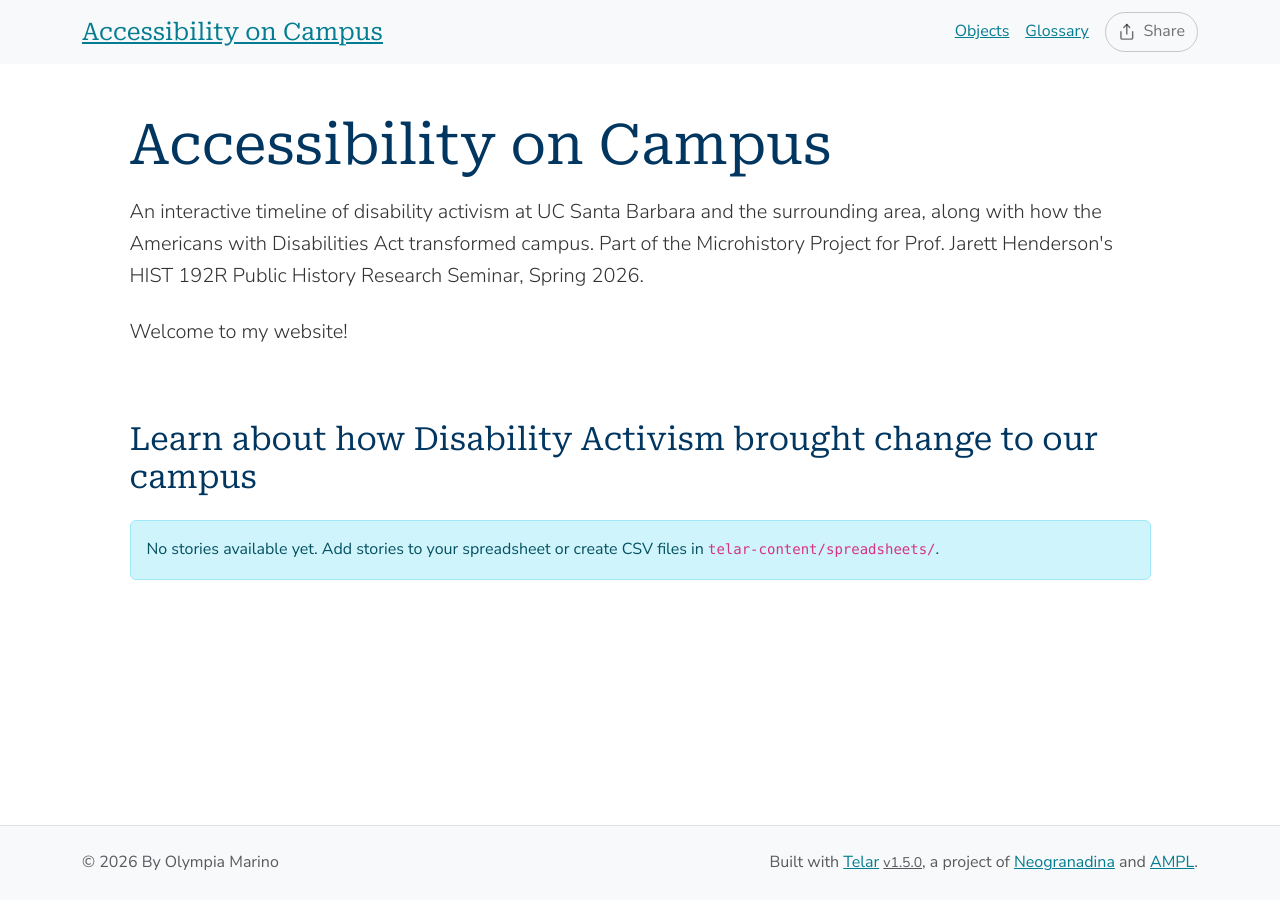
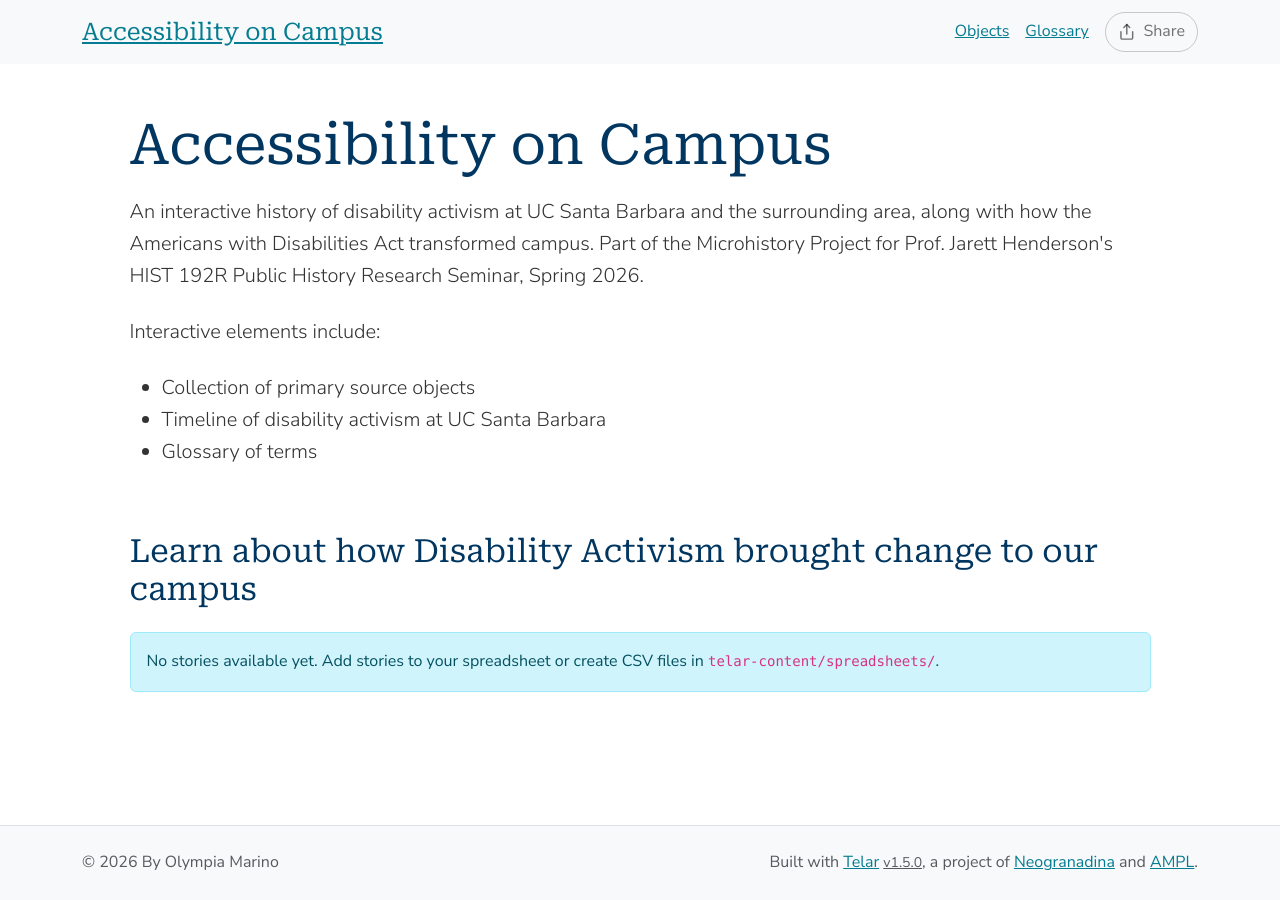
Before and after one commit to olympia-m/accessibility-on-campus, a Jekyll site: the page built from index.md, in a window 1280 px wide. Built offline with Jekyll 4.4.1, drawn with Linux system fonts in a browser that asks for light colours.

Commit message:
Change description, update homepage
Published via Telar Compositor

```diff
--- a/_config.yml
+++ b/_config.yml
@@ -3,7 +3,7 @@
 
 # Site Settings
 title: "Accessibility on Campus"
-description: "An interactive timeline of disability activism at UC Santa Barbara and the surrounding area, along with how the Americans with Disabilities Act transformed campus. Part of the Microhistory Project for Prof. Jarett Henderson's HIST 192R Public History Research Seminar, Spring 2026."
+description: "An interactive history of disability activism at UC Santa Barbara and the surrounding area, along with how the Americans with Disabilities Act transformed campus. Part of the Microhistory Project for Prof. Jarett Henderson's HIST 192R Public History Research Seminar, Spring 2026."
 url: "https://olympia-m.github.io"
 baseurl: "/accessibility-on-campus"
 author: "By Olympia Marino"
--- a/index.md
+++ b/index.md
@@ -5,4 +5,7 @@ stories_heading: "Learn about how Disability Activism brought change to our camp
 objects_heading: "See the primary sources of this Microhistory"
 ---
 
-Welcome to my website!
+Interactive elements include:
+- Collection of primary source objects
+- Timeline of disability activism at UC Santa Barbara
+- Glossary of terms
```
